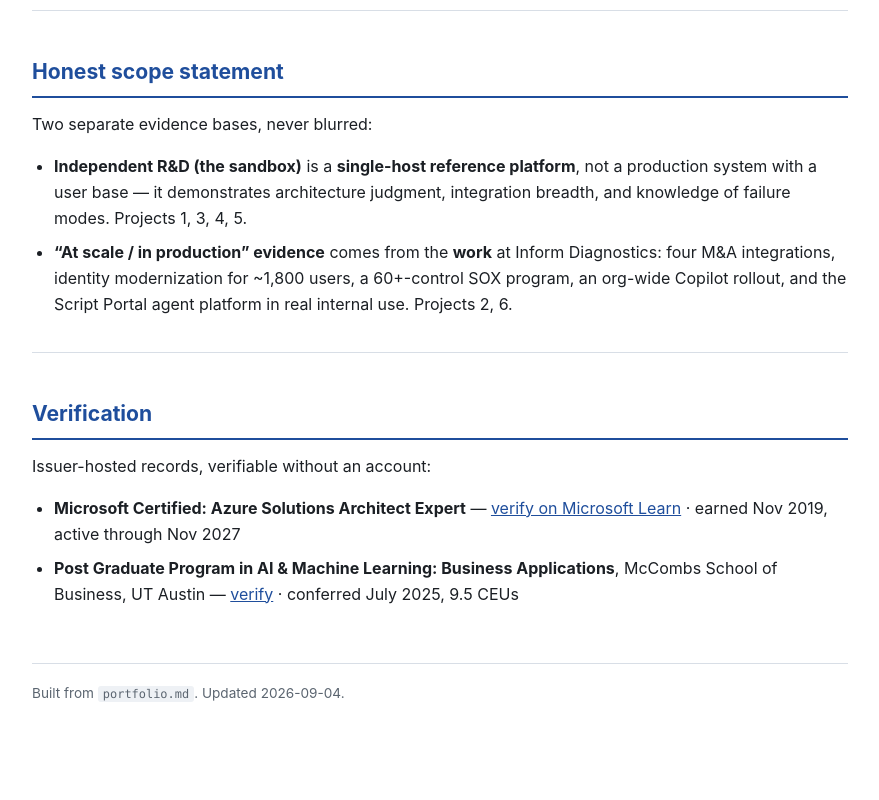
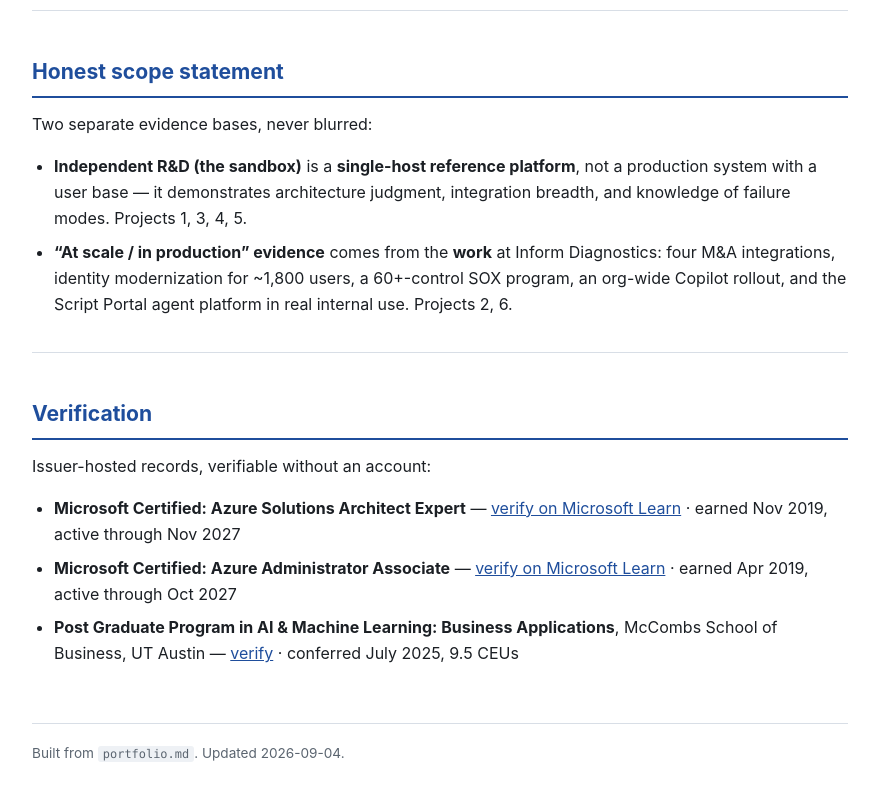
Before and after one commit to Garwoodalaskan8547/garwoodalaskan8547.github.io, a plain HTML site: page index.html in a window 1280 px wide. Shown: the part 4433-5233 px from the top of the page, without its empty margins (200-1079 px from the left). Drawn offline with Linux system fonts and the light colour scheme.

Commit message:
portfolio: add Azure Administrator Associate verification link
Confirmed Active via the public Microsoft Learn share page: earned Apr 25
2019, expires Oct 25 2027.

Co-Authored-By: Claude Opus 5 <noreply@anthropic.com>

```diff
--- a/index.html
+++ b/index.html
@@ -260,6 +260,9 @@ and 5 run in.</p>
 <li><strong>Microsoft Certified: Azure Solutions Architect Expert</strong> — <a href="https://learn.microsoft.com/api/credentials/share/en-us/DebnamBryan-0771/9CE5F1B1F5EE4BF?sharingId=3CD650BEC1A4B731">verify on Microsoft
   Learn</a>
   · earned Nov 2019, active through Nov 2027</li>
+<li><strong>Microsoft Certified: Azure Administrator Associate</strong> — <a href="https://learn.microsoft.com/api/credentials/share/en-us/DebnamBryan-0771/2A541EB9D2212380?sharingId=3CD650BEC1A4B731">verify on Microsoft
+  Learn</a>
+  · earned Apr 2019, active through Oct 2027</li>
 <li><strong>Post Graduate Program in AI &amp; Machine Learning: Business Applications</strong>, McCombs School of
   Business, UT Austin — <a href="https://vrfy.digital/index.php?key=onsxllql">verify</a> · conferred July
   2025, 9.5 CEUs</li>
```
Also changed, not shown: 1 other file.
